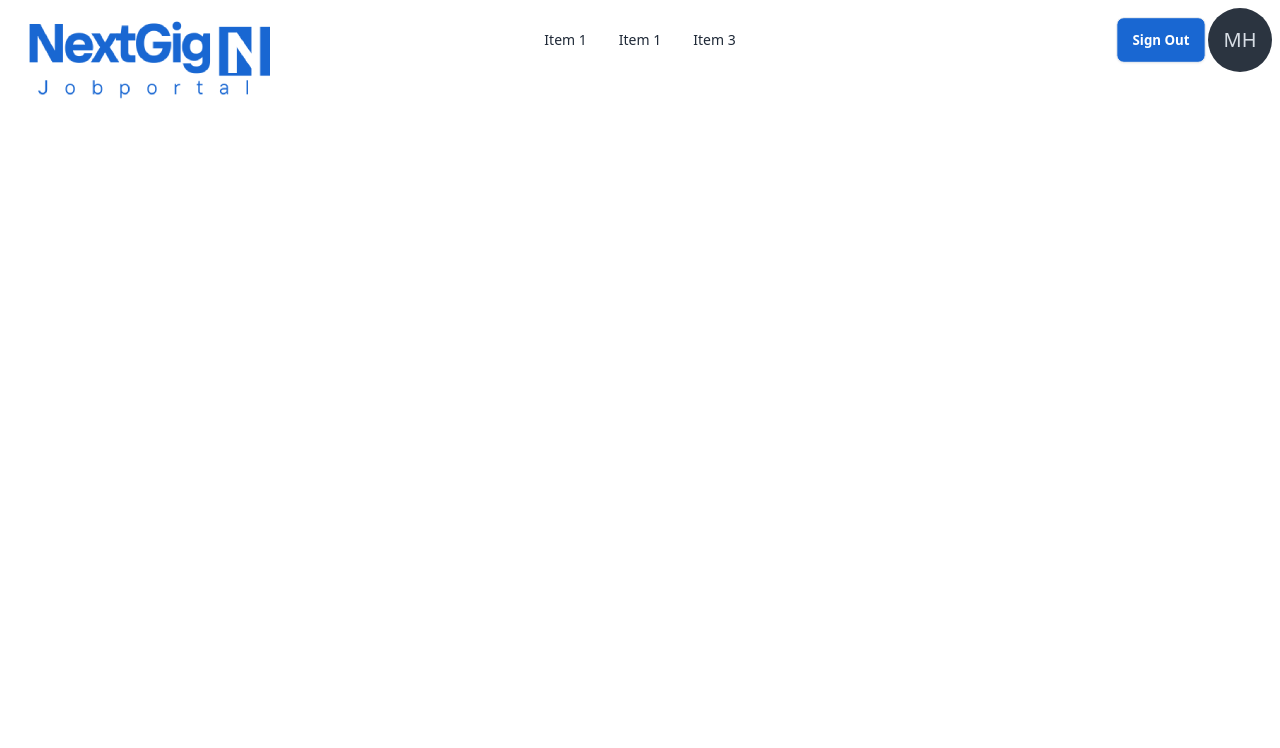
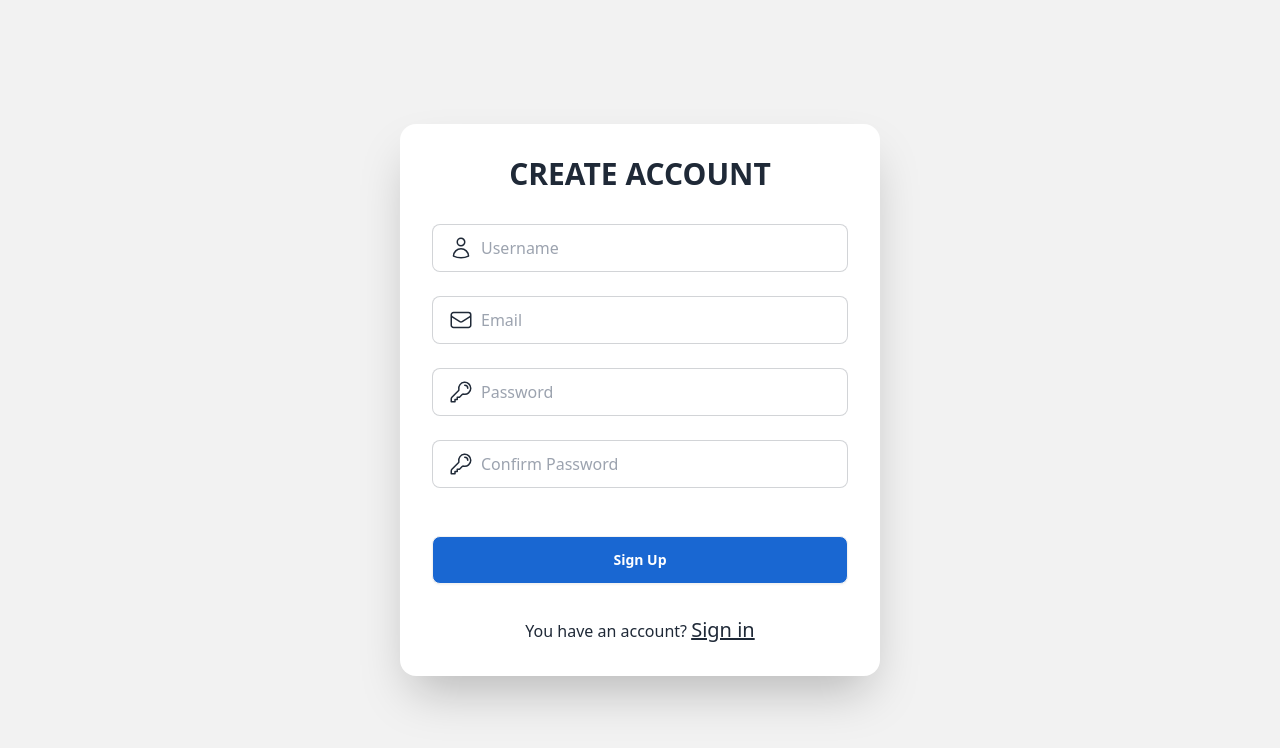
Before and after one commit to mdhasankha-1023/NextGig_client_side, a React (Vite) app: page /signUp in a window 1280 px wide. Shown: the top 748 px of the page. Built offline with nearby package versions, Linux system fonts and the light colour scheme.

Commit message:
Add: signIn and signUp form added

```diff
--- a/package.json
+++ b/package.json
@@ -10,6 +10,7 @@
     "preview": "vite preview"
   },
   "dependencies": {
+    "@heroicons/react": "^2.1.3",
     "localforage": "^1.10.0",
     "match-sorter": "^6.3.4",
     "react": "^18.2.0",
--- a/src/Components/NavigationBar/NavigationBar.jsx
+++ b/src/Components/NavigationBar/NavigationBar.jsx
@@ -2,10 +2,11 @@ import { useState } from 'react';
 import companyLogo from '../../assets/Logo/NextGig.png'
 import Buttons from '../UI/Buttons'
 import UserAvatar from '../UI/UserAvatar';
+import { Link } from 'react-router-dom';
 
 export default function NavigationBar() {
     const [toggle, setToggle] = useState(false)
-    const user = false;
+    const user = true;
 
     // handleToggleBtn
     const handleToggleBtn = () => {
@@ -84,9 +85,13 @@ export default function NavigationBar() {
             <div className="navbar-end hidden lg:flex">
                 {
                     user ? <div className="flex gap-4">
+                        <Link to={"/signIn"}>
+                            <Buttons value={'Sign In'} />
+                        </Link>
+                        <Link to={"/signUp"}>
+                            <Buttons value={'Sign Up'} />
+                        </Link>
 
-                        <Buttons value={'Sign In'} />
-                        <Buttons value={'Sign Up'} />
                     </div> :
                         <>
                             <Buttons value={'Sign Out'} />
--- /dev/null
+++ b/src/Components/UI/Form.jsx
@@ -0,0 +1,70 @@
+import { Link } from "react-router-dom";
+import Buttons from "./Buttons";
+import InputFiled from "./InputFiled";
+import PrimaryTitle from "./PrimaryTitle";
+
+// eslint-disable-next-line react/prop-types
+export default function Form({ type }) {
+    return (
+        <div>
+            <div className="hero h-screen bg-base-200">
+                <div className="hero-content w-2/5">
+                    <div className="card w-full shadow-2xl bg-base-100 py-8">
+                        {
+                            type === 'signUp' ?
+
+                                <>
+                                    <PrimaryTitle text={'Create Account'} />
+                                    {/* sign Up */}
+                                    <form className="card-body gap-6">
+                                        {/* username */}
+                                        <InputFiled icon={'user'} type={'text'} name={'userName'} placeholder={'Username'} />
+
+                                        {/* email */}
+                                        <InputFiled icon={'email'} type={'email'} name={'email'} placeholder={'Email'} />
+
+                                        {/* password */}
+                                        <InputFiled
+                                            icon={'password'}
+                                            type={'password'} name={'password'} placeholder={'Password'} />
+
+                                        {/* confirm password */}
+                                        <InputFiled
+                                            icon={'password'}
+                                            type={'password'} name={'password'} placeholder={'Confirm Password'} />
+
+                                        <div className="form-control mt-6">
+                                            <Buttons value={'Sign Up'} />
+                                        </div>
+                                    </form>
+                                    <p className="text-center">You have an account? <Link className="text-xl underline" to={'/signIn'}>Sign in</Link>
+                                    </p>
+                                </>
+                                :
+                                <>
+                                <PrimaryTitle text={'Sign In'}/>
+                                {/* sign In */}
+                                    <form className="card-body gap-6">
+
+                                        {/* email */}
+                                        <InputFiled icon={'email'} type={'email'} name={'email'} placeholder={'Email'} />
+
+                                        {/* password */}
+                                        <InputFiled
+                                            icon={'password'}
+                                            type={'password'} name={'password'} placeholder={'Password'} />
+
+                                        <div className="form-control mt-6">
+                                            <Buttons value={'Sign In'} />
+                                        </div>
+                                    </form>
+                                    <p className="text-center">You have no account? <Link className="text-xl underline text-center" to={'/signUp'}>Sign Up</Link>
+                                    </p>
+                                </>
+                        }
+                    </div>
+                </div>
+            </div>
+        </div >
+    )
+}
--- /dev/null
+++ b/src/Components/UI/InputFiled.jsx
@@ -0,0 +1,29 @@
+import { EnvelopeIcon, KeyIcon, UserIcon } from "@heroicons/react/24/outline";
+
+// eslint-disable-next-line react/prop-types
+export default function InputFiled({name, type, placeholder, icon}) {
+
+    // icon type
+    const user = (<UserIcon className="size-6 text-blue-500" />)
+    const email = (<EnvelopeIcon className="size-6 text-blue-500" />)
+    const password = (<KeyIcon className="size-6 text-blue-500" />)
+
+
+
+    return (
+
+        <div className="form-control">
+            <label className="input input-bordered flex items-center gap-2">
+                {icon === 'user' && user}
+                {icon === 'email' && email}
+                {icon === 'password' && password}
+                <input
+                name={`${name}`}
+                type={`${type}`}
+                placeholder={`${placeholder}`}
+                className="grow"
+                />
+            </label>
+        </div>
+    )
+}
--- /dev/null
+++ b/src/Components/UI/PrimaryTitle.jsx
@@ -0,0 +1,9 @@
+
+// eslint-disable-next-line react/prop-types
+export default function PrimaryTitle({text}) {
+  return (
+    <div>
+        <h1 className="text-center text-3xl uppercase font-bold">{text}</h1>
+    </div>
+  )
+}
--- a/src/Pages/Authentication/SignIn/SignIn.jsx
+++ b/src/Pages/Authentication/SignIn/SignIn.jsx
@@ -1,6 +1,9 @@
+import Form from "../../../Components/UI/Form";
 
 export default function SignIn() {
   return (
-    <div>SignIn</div>
+    <div>
+      <Form />
+    </div>
   )
 }
--- a/src/Pages/Authentication/SignUp/SignUp.jsx
+++ b/src/Pages/Authentication/SignUp/SignUp.jsx
@@ -1,6 +1,9 @@
+import Form from "../../../Components/UI/Form";
 
 export default function SignUp() {
   return (
-    <div>SignUp</div>
+    <div>
+      <Form type={'signUp'}/>
+    </div>
   )
 }
--- a/src/Routes/Route.jsx
+++ b/src/Routes/Route.jsx
@@ -1,6 +1,25 @@
+import {
+  createBrowserRouter,
+} from "react-router-dom";
+import MainLayout from "../Layouts/MainLayout/MainLayout";
+import SignIn from "../Pages/Authentication/SignIn/SignIn";
+import SignUp from "../Pages/Authentication/SignUp/SignUp";
 
-export default function Route() {
-  return (
-    <div>Route</div>
-  )
-}
+export const router = createBrowserRouter([
+  // main layout
+  {
+    path: "/",
+    element: <MainLayout/>,
+  },
+
+  // authentication
+  {
+    path: '/signIn',
+    element: <SignIn/>
+  },
+  {
+    path: '/signUp',
+    element: <SignUp/>
+  }
+
+]);
--- a/src/main.jsx
+++ b/src/main.jsx
@@ -1,10 +1,11 @@
 import React from 'react'
 import ReactDOM from 'react-dom/client'
 import './index.css'
-import MainLayout from './Layouts/MainLayout/MainLayout.jsx'
+import { RouterProvider } from 'react-router-dom'
+import { router } from './Routes/Route'
 
 ReactDOM.createRoot(document.getElementById('root')).render(
   <React.StrictMode>
-    <MainLayout/>
+    <RouterProvider router={router}/>
   </React.StrictMode>,
 )
```
Also changed, not shown: 1 other file (tests, documents, lock files or other folders). Lines whose indentation alone changed are shown as unchanged.
